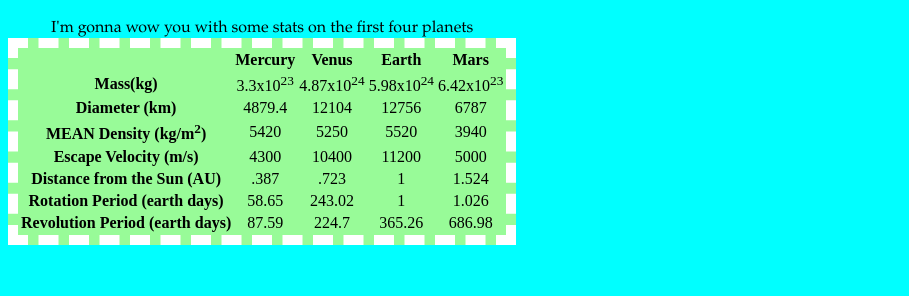
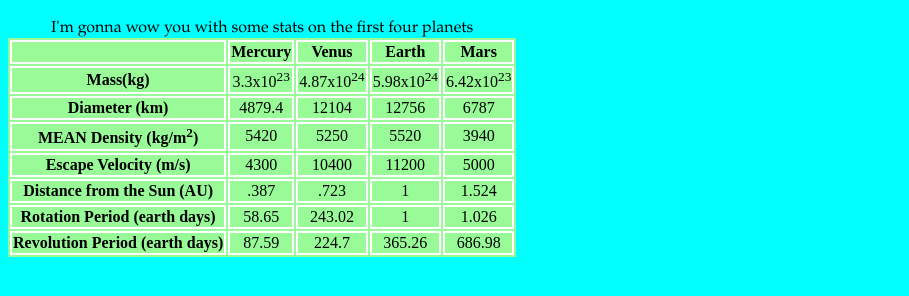
Before and after one commit to jforajter/lab5, a plain HTML site: page index.html in a window 1280 px wide. Shown: the part 64-360 px from the top of the page, without its empty margins (0-909 px from the left). Drawn offline with Linux system fonts and the light colour scheme.

Commit message:
Update style1.css
border testing

```diff
--- a/style1.css
+++ b/style1.css
@@ -15,5 +15,8 @@ text-align: center;
 table{
 border: 10px white;
 background-color: PaleGreen;
-border-style: dashed;
+border-style:2px solid white;
 }
+th,td{
+border:2px solid white;
+}
```
